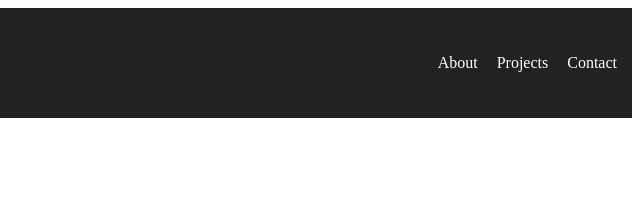
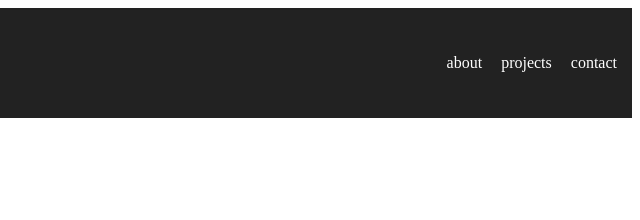
Before and after one commit to Aaronfernaa23/portfollio, a plain HTML site: page index.html in a window 1280 px wide. Shown: the top 220 px of the page, 640-1280 px from the left. Drawn offline with Linux system fonts and the light colour scheme; a script that the page names is missing.

Commit message:
Update index.html

```diff
--- a/index.html
+++ b/index.html
@@ -14,9 +14,9 @@
 <h1>Aaron Fernandes</h1>
 
 <nav aria-label="Main navigation">
-<a href="#about">About</a>
-<a href="#projects">Projects</a>
-<a href="#contact">Contact</a>
+<a href="#about">about</a>
+<a href="#projects">projects</a>
+<a href="#contact">contact</a>
 </nav>
 
 </header>
@@ -24,7 +24,7 @@
 <main>
 
 
-<section id="About">
+<section id="about">
 <h2>About Me</h2>
 <p>Web development student skilled in HTML, CSS, JavaScript and responsive design.</p>
 </section>
```
